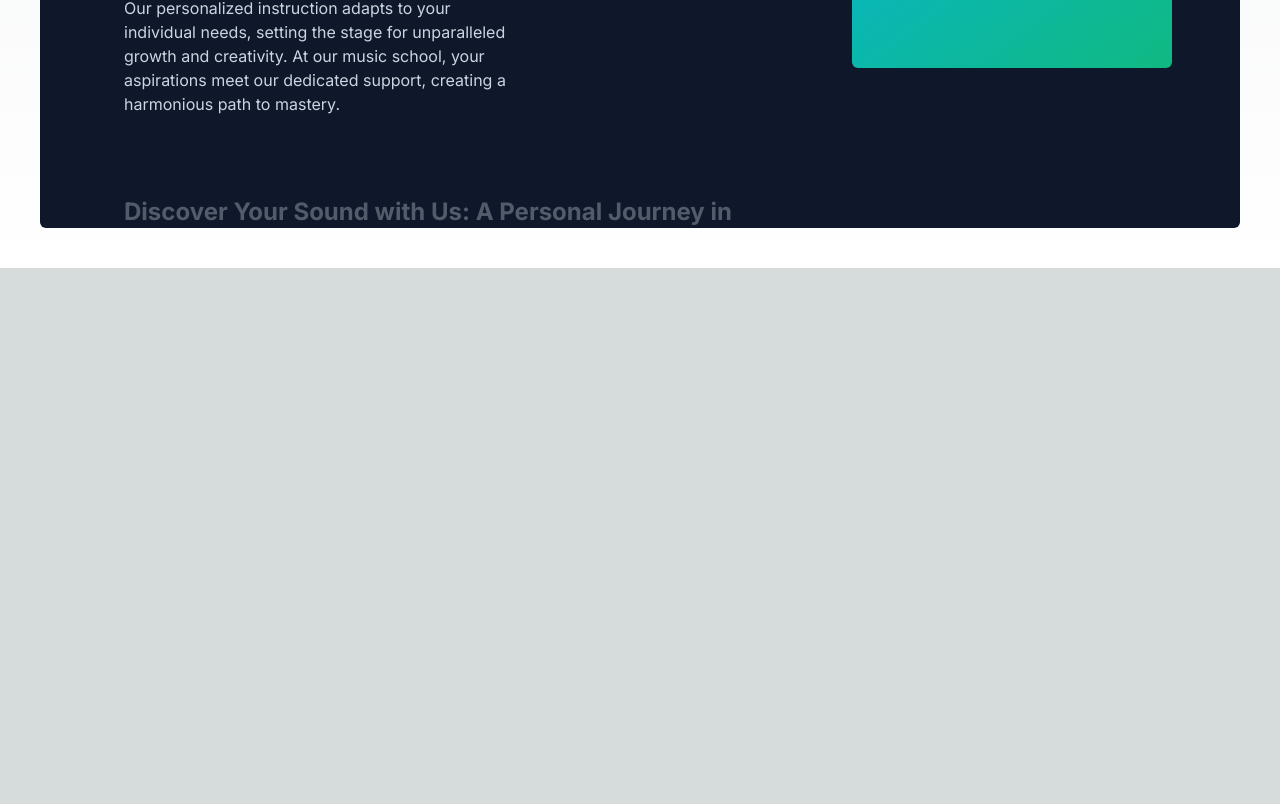
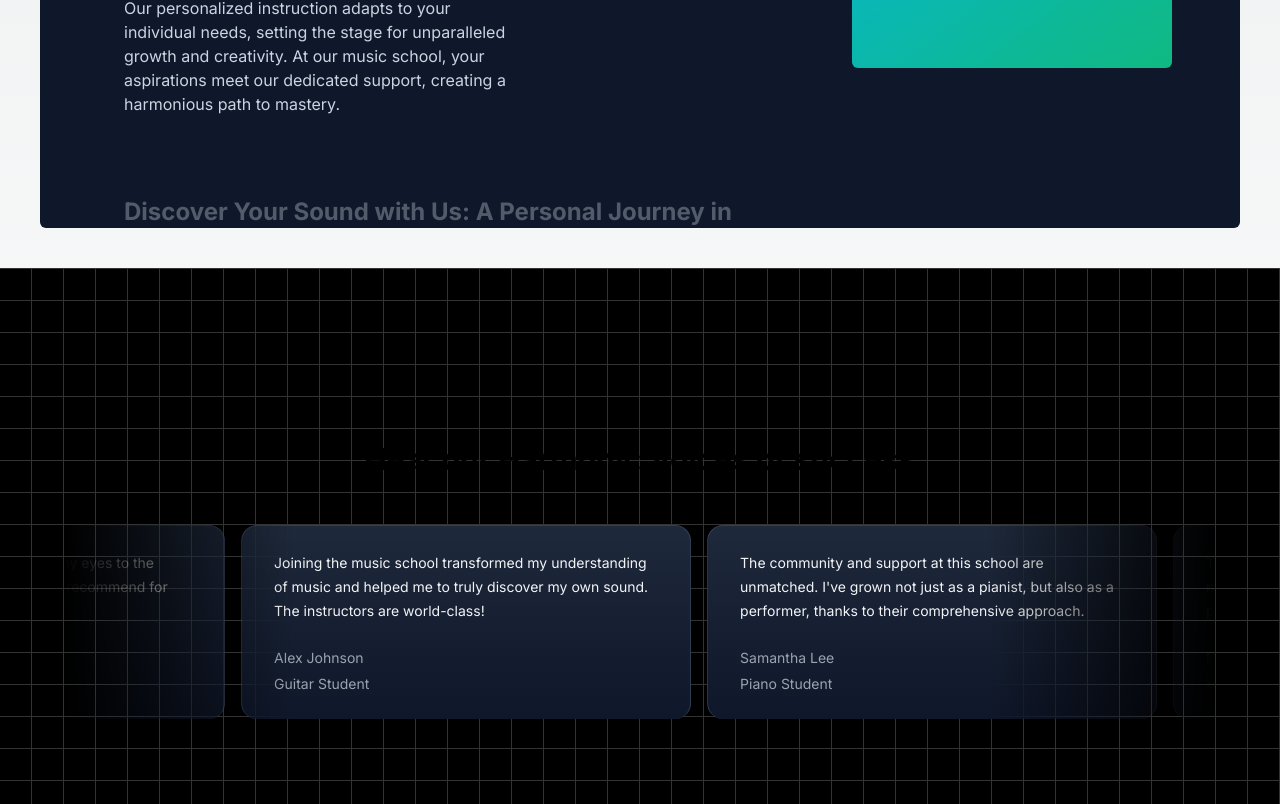
Before and after one commit to shifachaus/MusicLearn-Pro, a Next.js app: page / in a window 1280 px wide. Shown: the part 1996-2800 px from the top of the page. Before the commit the page ends 2264 px from the top, so only its background shows below. Built offline with nearby package versions, Linux system fonts and the light colour scheme.

Commit message:
add TestimonialCards with infinite moving effect

```diff
--- a/package.json
+++ b/package.json
@@ -11,6 +11,7 @@
   "dependencies": {
     "clsx": "^2.1.0",
     "framer-motion": "^11.0.8",
+    "mini-svg-data-uri": "^1.4.4",
     "next": "14.1.0",
     "react": "^18",
     "react-dom": "^18",
--- a/src/app/page.tsx
+++ b/src/app/page.tsx
@@ -1,5 +1,6 @@
 import FeaturedCourses from "@/components/FeaturedCourses";
 import HeroSection from "@/components/HeroSection";
+import TestimonialCards from "@/components/TestimonialCards";
 import WhyChooseUs from "@/components/WhyChooseUs";
 
 export default function Home() {
@@ -8,6 +9,7 @@
       <HeroSection />
       <FeaturedCourses />
       <WhyChooseUs />
+      <TestimonialCards />
     </main>
   );
 }
--- /dev/null
+++ b/src/components/TestimonialCards.tsx
@@ -0,0 +1,56 @@
+"use client";
+import { InfiniteMovingCards } from "./ui/infinite-moving-cards";
+
+const musicSchoolTestimonials = [
+  {
+    quote:
+      "Joining the music school transformed my understanding of music and helped me to truly discover my own sound. The instructors are world-class!",
+    name: "Alex Johnson",
+    title: "Guitar Student",
+  },
+  {
+    quote:
+      "The community and support at this school are unmatched. I've grown not just as a pianist, but also as a performer, thanks to their comprehensive approach.",
+    name: "Samantha Lee",
+    title: "Piano Student",
+  },
+  {
+    quote:
+      "This school offered me the tools and confidence to take my singing to the next level. I'm endlessly grateful for the personalized coaching.",
+    name: "Michael Chen",
+    title: "Vocal Student",
+  },
+  {
+    quote:
+      "As a violinist, finding the right mentor can be challenging, but this school matched me with a teacher who truly understands my goals and challenges.",
+    name: "Emily Taylor",
+    title: "Violin Student",
+  },
+  {
+    quote:
+      "The production courses here opened my eyes to the intricacies of music production. Highly recommend for any aspiring producers!",
+    name: "Chris Morales",
+    title: "Music Production Student",
+  },
+];
+
+const TestimonialCards = () => {
+  return (
+    <section className="h-[40rem] w-full dark:bg-black dark:bg-grid-white/[0.2] relative flex flex-col items-center justify-center overflow-hidden">
+      <h2 className="text-3xl font-bold text-center mb-8 z-10">
+        Hear our Harmony: Voices of success
+      </h2>
+      <div className="flex justify-center w-full overflow-hidden px-4 sm:px-6 lg:px-8">
+        <div className="w-full max-w-6xl">
+          <InfiniteMovingCards
+            items={musicSchoolTestimonials}
+            direction="right"
+            speed="slow"
+          />
+        </div>
+      </div>
+    </section>
+  );
+};
+
+export default TestimonialCards;
--- /dev/null
+++ b/src/components/ui/infinite-moving-cards.tsx
@@ -0,0 +1,121 @@
+"use client";
+
+import { cn } from "@/utils/cn";
+import React, { useEffect, useState } from "react";
+
+export const InfiniteMovingCards = ({
+  items,
+  direction = "left",
+  speed = "fast",
+  pauseOnHover = true,
+  className,
+}: {
+  items: {
+    quote: string;
+    name: string;
+    title: string;
+  }[];
+  direction?: "left" | "right";
+  speed?: "fast" | "normal" | "slow";
+  pauseOnHover?: boolean;
+  className?: string;
+}) => {
+  const containerRef = React.useRef<HTMLDivElement>(null);
+  const scrollerRef = React.useRef<HTMLUListElement>(null);
+
+  useEffect(() => {
+    addAnimation();
+  }, []);
+  const [start, setStart] = useState(false);
+  function addAnimation() {
+    if (containerRef.current && scrollerRef.current) {
+      const scrollerContent = Array.from(scrollerRef.current.children);
+
+      scrollerContent.forEach((item) => {
+        const duplicatedItem = item.cloneNode(true);
+        if (scrollerRef.current) {
+          scrollerRef.current.appendChild(duplicatedItem);
+        }
+      });
+
+      getDirection();
+      getSpeed();
+      setStart(true);
+    }
+  }
+  const getDirection = () => {
+    if (containerRef.current) {
+      if (direction === "left") {
+        containerRef.current.style.setProperty(
+          "--animation-direction",
+          "forwards"
+        );
+      } else {
+        containerRef.current.style.setProperty(
+          "--animation-direction",
+          "reverse"
+        );
+      }
+    }
+  };
+  const getSpeed = () => {
+    if (containerRef.current) {
+      if (speed === "fast") {
+        containerRef.current.style.setProperty("--animation-duration", "20s");
+      } else if (speed === "normal") {
+        containerRef.current.style.setProperty("--animation-duration", "40s");
+      } else {
+        containerRef.current.style.setProperty("--animation-duration", "80s");
+      }
+    }
+  };
+  return (
+    <div
+      ref={containerRef}
+      className={cn(
+        "scroller relative z-20  max-w-7xl overflow-hidden  [mask-image:linear-gradient(to_right,transparent,white_20%,white_80%,transparent)]",
+        className
+      )}
+    >
+      <ul
+        ref={scrollerRef}
+        className={cn(
+          " flex min-w-full shrink-0 gap-4 py-4 w-max flex-nowrap",
+          start && "animate-scroll ",
+          pauseOnHover && "hover:[animation-play-state:paused]"
+        )}
+      >
+        {items.map((item, idx) => (
+          <li
+            className="w-[350px] max-w-full relative rounded-2xl border border-b-0 flex-shrink-0 border-slate-700 px-8 py-6 md:w-[450px]"
+            style={{
+              background:
+                "linear-gradient(180deg, var(--slate-800), var(--slate-900)",
+            }}
+            key={item.name}
+          >
+            <blockquote>
+              <div
+                aria-hidden="true"
+                className="user-select-none -z-1 pointer-events-none absolute -left-0.5 -top-0.5 h-[calc(100%_+_4px)] w-[calc(100%_+_4px)]"
+              ></div>
+              <span className=" relative z-20 text-sm leading-[1.6] text-gray-100 font-normal">
+                {item.quote}
+              </span>
+              <div className="relative z-20 mt-6 flex flex-row items-center">
+                <span className="flex flex-col gap-1">
+                  <span className=" text-sm leading-[1.6] text-gray-400 font-normal">
+                    {item.name}
+                  </span>
+                  <span className=" text-sm leading-[1.6] text-gray-400 font-normal">
+                    {item.title}
+                  </span>
+                </span>
+              </div>
+            </blockquote>
+          </li>
+        ))}
+      </ul>
+    </div>
+  );
+};
--- a/tailwind.config.ts
+++ b/tailwind.config.ts
@@ -1,5 +1,7 @@
 import type { Config } from "tailwindcss";
 const colors = require("tailwindcss/colors");
+const svgToDataUri = require("mini-svg-data-uri");
+
 const {
   default: flattenColorPalette,
 } = require("tailwindcss/lib/util/flattenColorPalette");
@@ -14,6 +16,30 @@
   addBase({
     ":root": newVars,
   });
+}
+
+// Plugin to add utilities for SVG patterns
+function addSvgPatterns({ matchUtilities, theme }: any) {
+  matchUtilities(
+    {
+      "bg-grid": (value: any) => ({
+        backgroundImage: `url("${svgToDataUri(
+          `<svg xmlns="http://www.w3.org/2000/svg" viewBox="0 0 32 32" width="32" height="32" fill="none" stroke="${value}"><path d="M0 .5H31.5V32"/></svg>`
+        )}")`,
+      }),
+      "bg-grid-small": (value: any) => ({
+        backgroundImage: `url("${svgToDataUri(
+          `<svg xmlns="http://www.w3.org/2000/svg" viewBox="0 0 32 32" width="8" height="8" fill="none" stroke="${value}"><path d="M0 .5H31.5V32"/></svg>`
+        )}")`,
+      }),
+      "bg-dot": (value: any) => ({
+        backgroundImage: `url("${svgToDataUri(
+          `<svg xmlns="http://www.w3.org/2000/svg" viewBox="0 0 32 32" width="16" height="16" fill="none"><circle fill="${value}" id="pattern-circle" cx="10" cy="10" r="1.6257413380501518"></circle></svg>`
+        )}")`,
+      }),
+    },
+    { values: flattenColorPalette(theme("backgroundColor")), type: "color" }
+  );
 }
 
 const config: Config = {
@@ -33,6 +59,8 @@
 
       animation: {
         spotlight: "spotlight 2s ease .75s 1 forwards",
+        scroll:
+          "scroll var(--animation-duration, 40s) var(--animation-direction, forwards) linear infinite",
       },
 
       keyframes: {
@@ -46,9 +74,15 @@
             transform: "translate(-50%,-40%) scale(1)",
           },
         },
+
+        scroll: {
+          to: {
+            transform: "translate(calc(-50% - 0.5rem))",
+          },
+        },
       },
     },
   },
-  plugins: [addVariablesForColors],
+  plugins: [addVariablesForColors, addSvgPatterns],
 };
 export default config;
```
Also changed, not shown: 1 other file (tests, documents, lock files or other folders).
